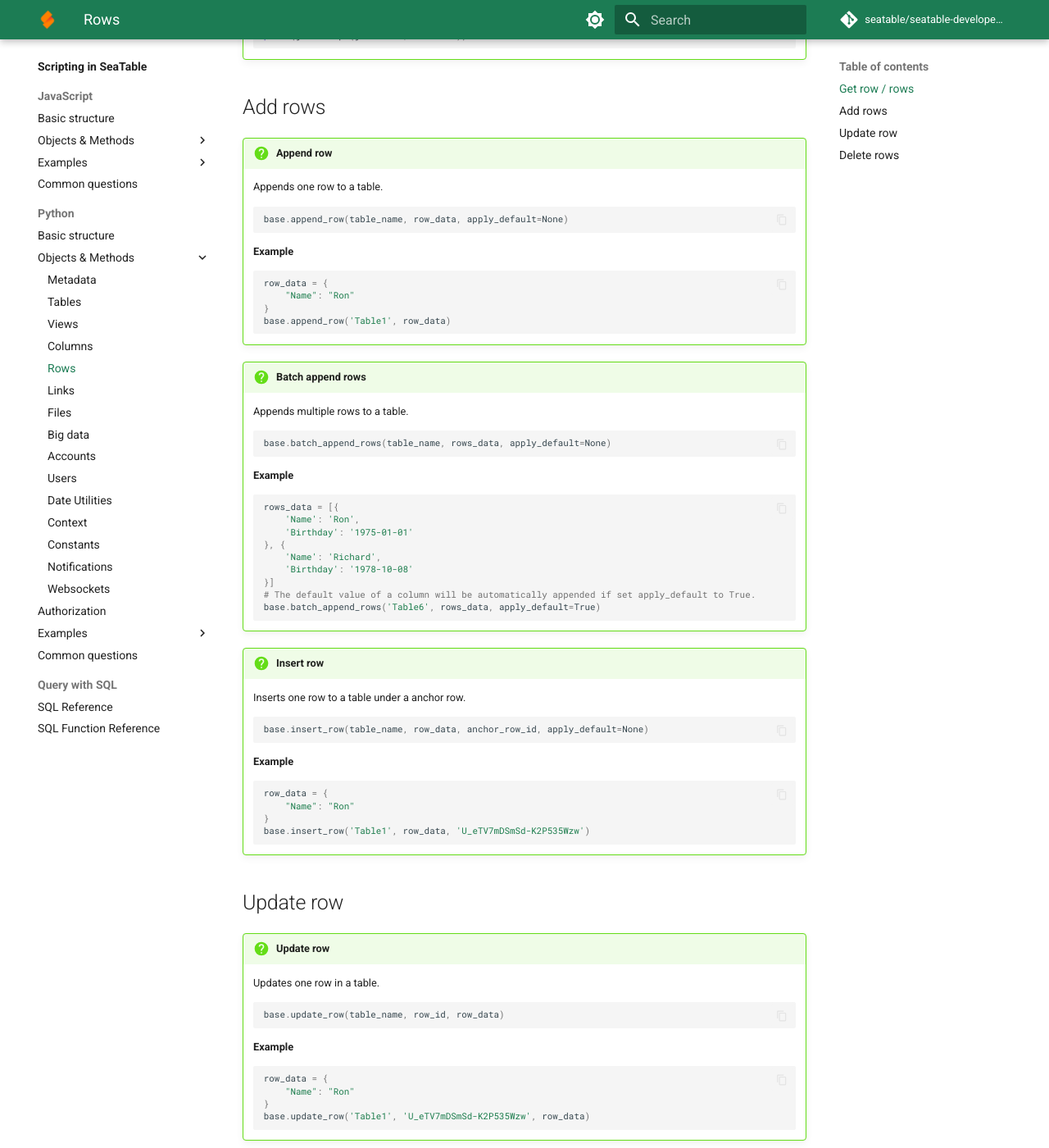
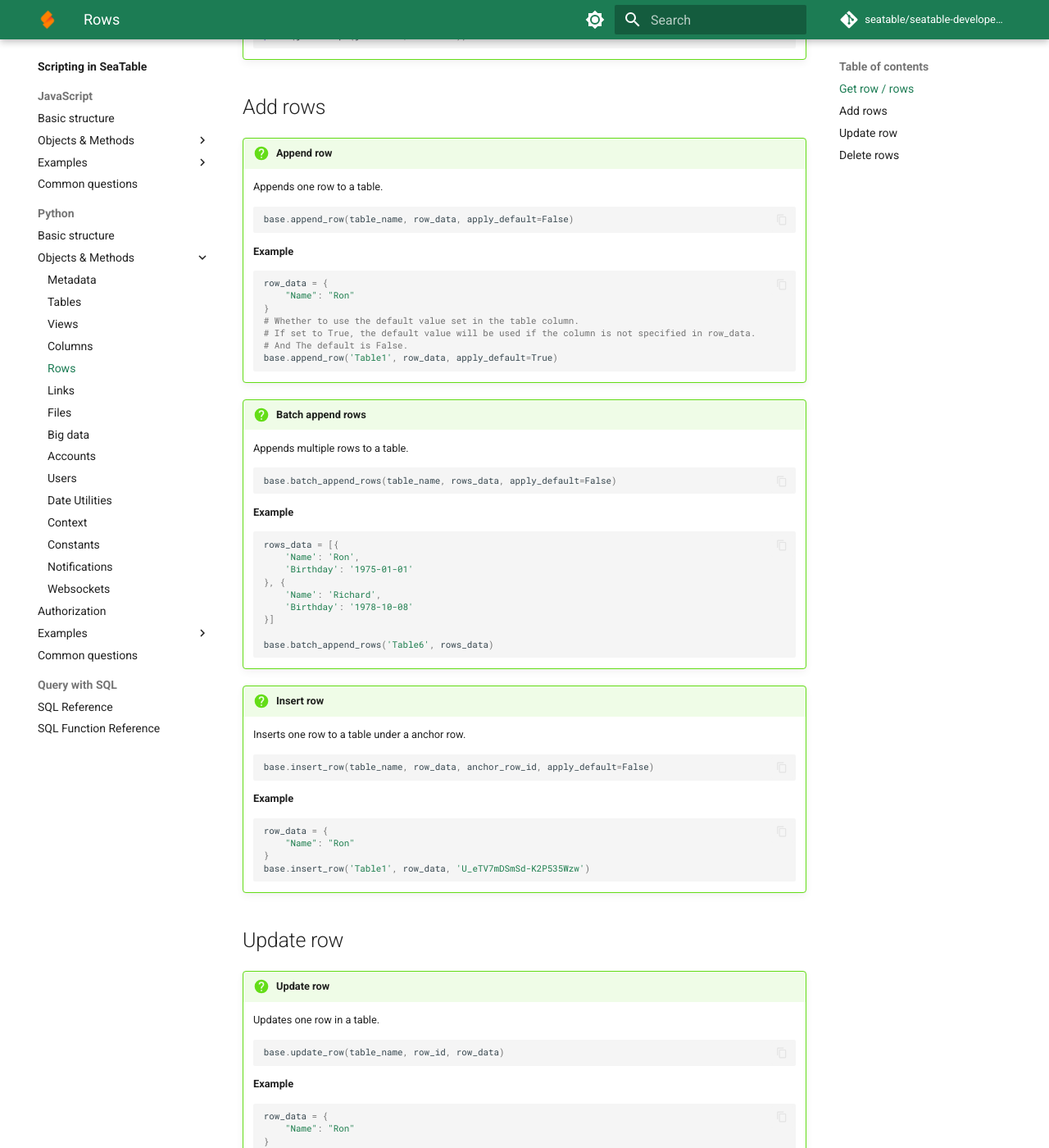
Before and after one commit to seatable/seatable-developer-docs, an MkDocs documentation site: the page built from docs/scripts/python/objects/rows.md, in a window 1280 px wide and 1400 px high, scrolled down 1396 px. Shown: the whole window at 82% size. Built offline with MkDocs 1.6.1 and Material for MkDocs 9.7.7, drawn with Linux system fonts in a browser that asks for light colours; comment, search, counter and statistics services are not loaded.

Commit message:
Update rows.md

````diff
--- a/docs/scripts/python/objects/rows.md
+++ b/docs/scripts/python/objects/rows.md
@@ -115,7 +115,7 @@
     Appends one row to a table.
 
     ``` python
-    base.append_row(table_name, row_data, apply_default=None)
+    base.append_row(table_name, row_data, apply_default=False)
     ```
 
     __Example__
@@ -124,7 +124,10 @@
     row_data = {
         "Name": "Ron"
     }
-    base.append_row('Table1', row_data)
+    # Whether to use the default value set in the table column.
+    # If set to True, the default value will be used if the column is not specified in row_data.
+    # And The default is False.
+    base.append_row('Table1', row_data, apply_default=True)
     ```
 
 !!! question "Batch append rows"
@@ -132,7 +135,7 @@
     Appends multiple rows to a table.
 
     ``` python
-    base.batch_append_rows(table_name, rows_data, apply_default=None)
+    base.batch_append_rows(table_name, rows_data, apply_default=False)
     ```
 
     __Example__
@@ -145,8 +148,8 @@
         'Name': 'Richard',
         'Birthday': '1978-10-08'
     }]
-    # The default value of a column will be automatically appended if set apply_default to True.
-    base.batch_append_rows('Table6', rows_data, apply_default=True)
+
+    base.batch_append_rows('Table6', rows_data)
     ```
 
 !!! question "Insert row"
@@ -154,7 +157,7 @@
     Inserts one row to a table under a anchor row.
 
     ``` python
-    base.insert_row(table_name, row_data, anchor_row_id, apply_default=None)
+    base.insert_row(table_name, row_data, anchor_row_id, apply_default=False)
     ```
 
     __Example__
````
